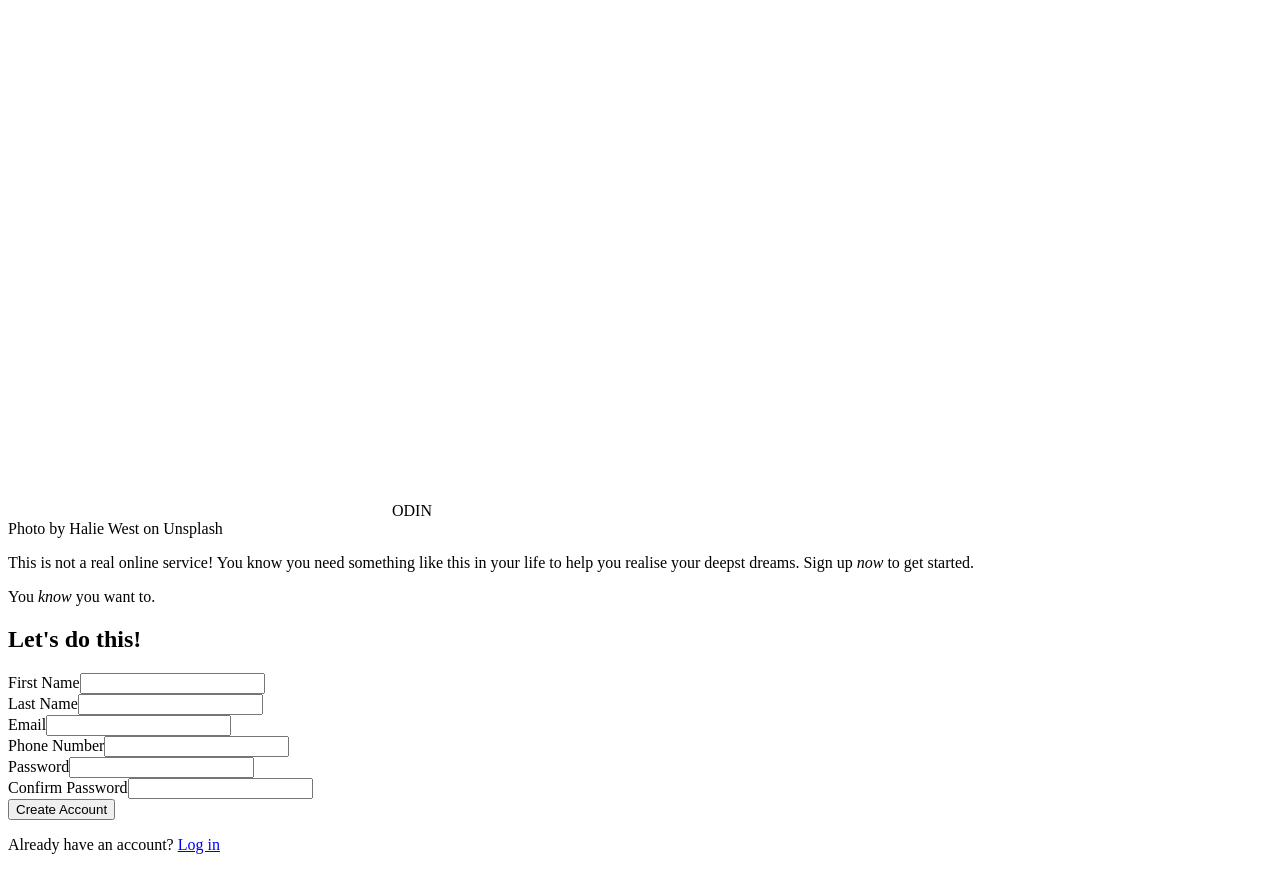
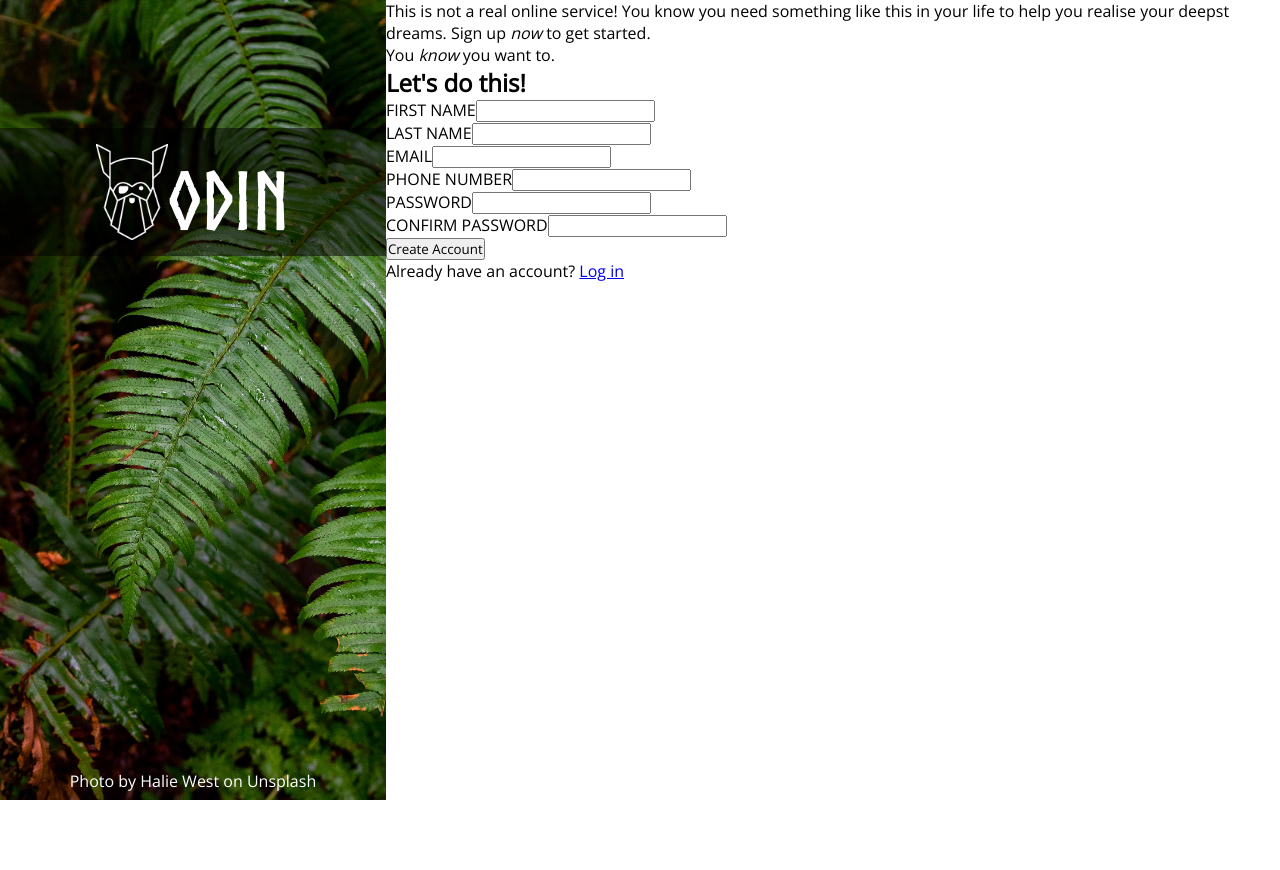
Before and after one commit to seelengxd/odin-sign-up-form, a plain HTML site: page index.html in a window 1280 px wide. After the commit the page ends 800 px from the top, so only its background shows below. Drawn offline with nearby package versions, Linux system fonts and the light colour scheme.

Commit message:
feat: add css for sidebar

```diff
--- a/index.html
+++ b/index.html
@@ -4,6 +4,9 @@
     <meta charset="UTF-8" />
     <meta http-equiv="X-UA-Compatible" content="IE=edge" />
     <meta name="viewport" content="width=device-width, initial-scale=1.0" />
+    <link rel="preconnect" href="https://fonts.googleapis.com">
+    <link rel="preconnect" href="https://fonts.gstatic.com" crossorigin>
+    <link href="https://fonts.googleapis.com/css2?family=Open+Sans&display=swap" rel="stylesheet">
     <link rel="stylesheet" href="style.css" />
     <title>Sign Up Form</title>
   </head>
--- a/style.css
+++ b/style.css
@@ -0,0 +1,59 @@
+* {
+    box-sizing: border-box;
+    margin: 0;
+    padding: 0;
+    font-family: 'Open Sans', sans-serif;
+}
+
+@font-face {
+    font-family: "norse-bold";
+    src: url("assets/Norse-Bold.otf")
+}
+
+label {
+    text-transform: uppercase;
+}
+
+body {
+    display: flex;
+    height: 100vh;
+}
+
+#left {
+    width: 37.5%;
+    background-image: url("assets/halie-west-25xggax4bSA-unsplash.jpg");
+    background-size: cover;
+    position: relative;
+}
+
+#credits {
+    position: absolute;
+    bottom: 0.5rem;
+    text-align: center;
+    color: white;
+    width: 100%;
+}
+
+#logo {
+    color: white;
+    display: flex;
+    height: 8rem;
+    background-color: rgba(0, 0, 0, 0.5);
+    position: absolute;
+    top: 8rem;
+    width: 100%;
+    display: row;
+    justify-content: center;
+    align-items: center;
+}
+
+#logo > span {
+    font-family: "norse-bold";
+    font-size: 5rem;
+    position: relative;
+    top: 0.5rem;
+}
+
+#logo > img {
+    height: 6rem;
+}
```
